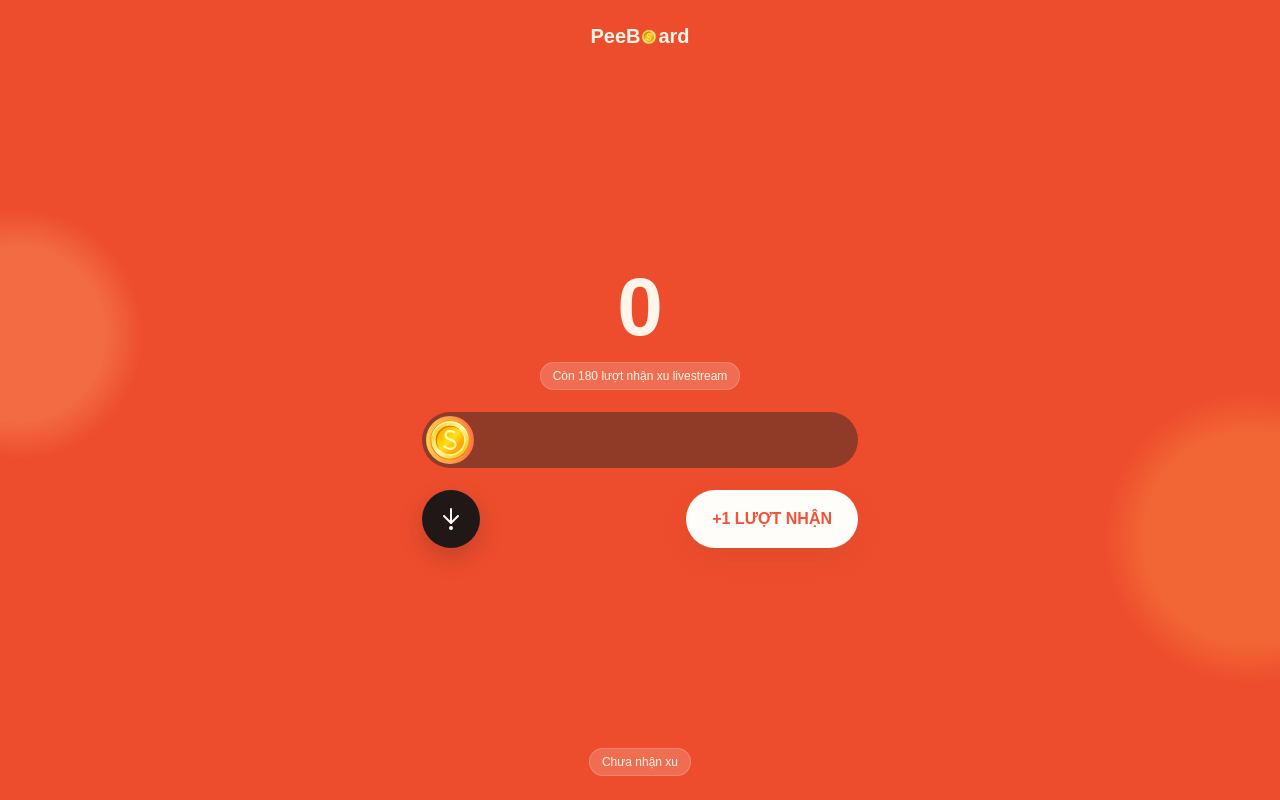
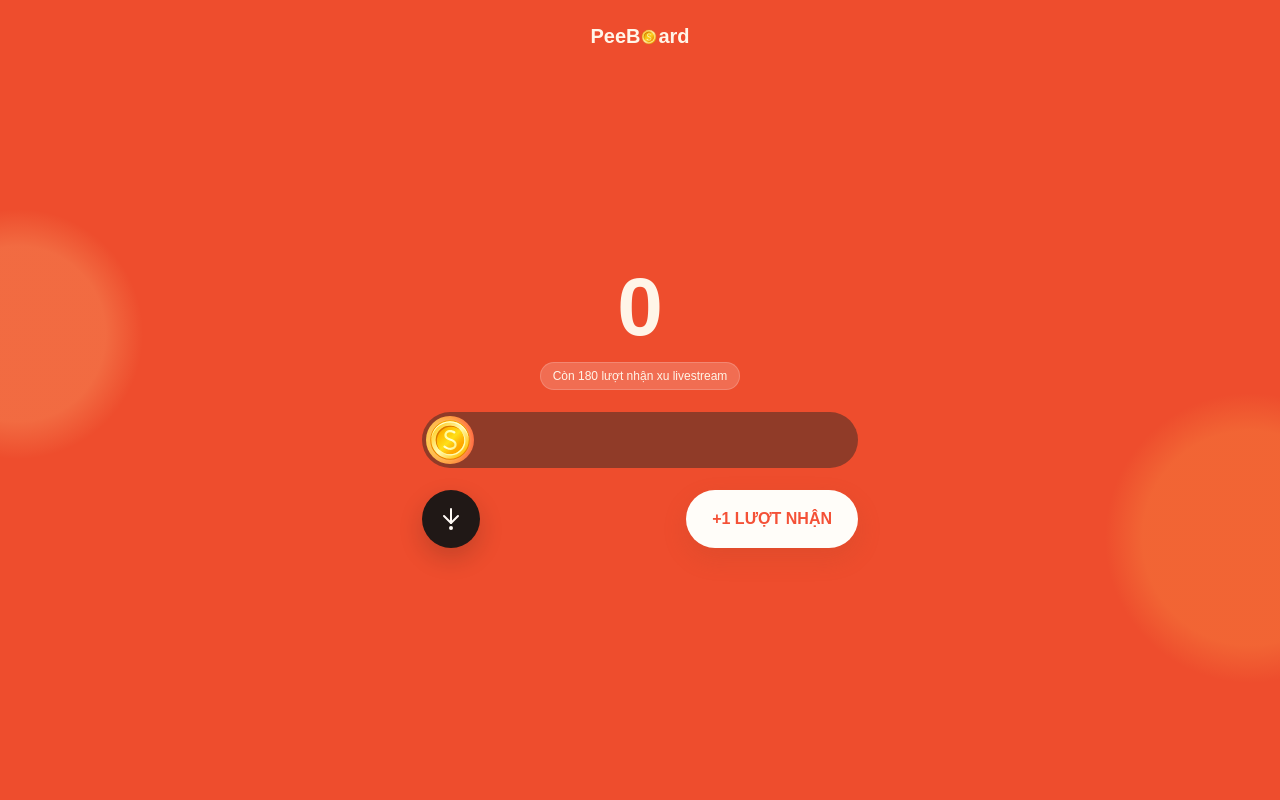
Before and after one commit to peeboard/peeboard.github.io, a Next.js app: page / in a window 1280 px wide. Built offline with nearby package versions, Linux system fonts and the light colour scheme; a web font is replaced by a local one.

Commit message:
Fix Logic Time Center Hidden Show

```diff
--- a/app/page.tsx
+++ b/app/page.tsx
@@ -88,16 +88,19 @@ export default function Home() {
     const savedCoins = Number(window.localStorage.getItem(COINS_STORAGE_KEY));
     const savedLastCoinChange = window.localStorage.getItem(LAST_COIN_CHANGE_STORAGE_KEY);
 
-    if (savedLastCoinChange && Number.isFinite(Date.parse(savedLastCoinChange))) {
-      setLastCoinChange(savedLastCoinChange);
-    }
-
     if (savedMonth !== currentMonth) {
       window.localStorage.setItem(MONTH_STORAGE_KEY, currentMonth);
       window.localStorage.setItem(COINS_STORAGE_KEY, "0");
+      window.localStorage.removeItem(LAST_COIN_CHANGE_STORAGE_KEY);
       setCoins(0);
-    } else if (Number.isFinite(savedCoins)) {
-      setCoins(Math.min(MAX_COINS, Math.max(0, savedCoins)));
+      setLastCoinChange(null);
+    } else {
+      if (Number.isFinite(savedCoins)) {
+        setCoins(Math.min(MAX_COINS, Math.max(0, savedCoins)));
+      }
+      if (savedLastCoinChange && Number.isFinite(Date.parse(savedLastCoinChange))) {
+        setLastCoinChange(savedLastCoinChange);
+      }
     }
 
     setStorageReady(true);
@@ -211,15 +214,13 @@ export default function Home() {
           </section>
         </div>
 
-        <div className="remaining-pill last-received-pill" aria-live="polite">
-          {lastCoinChange ? (
+        {lastCoinChange && coins < MAX_COINS && (
+          <div className="remaining-pill last-received-pill" aria-live="polite">
             <span>
               Lần nhận xu cuối lúc <time dateTime={lastCoinChange}>{formatLastCoinChange(lastCoinChange)}</time>
             </span>
-          ) : (
-            "Chưa nhận xu"
-          )}
-        </div>
+          </div>
+        )}
       </section>
     </main>
   );
```
